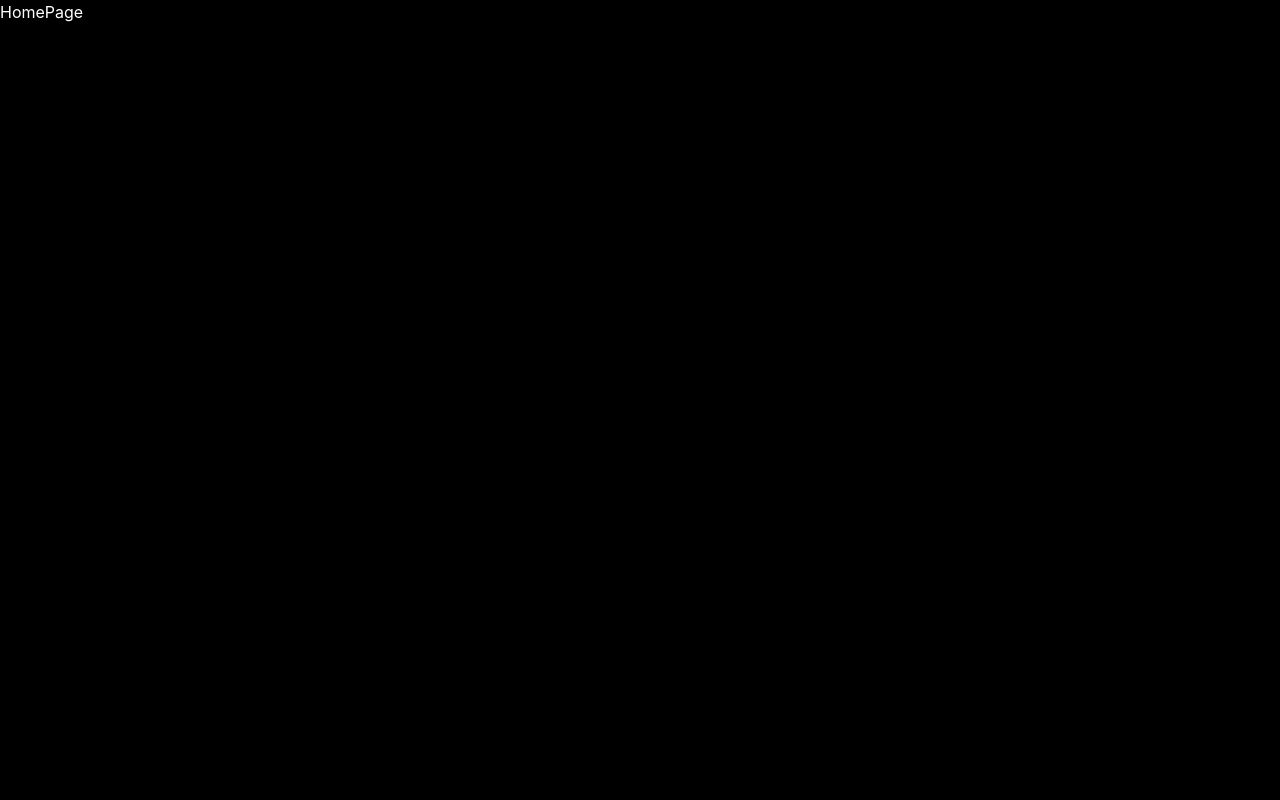
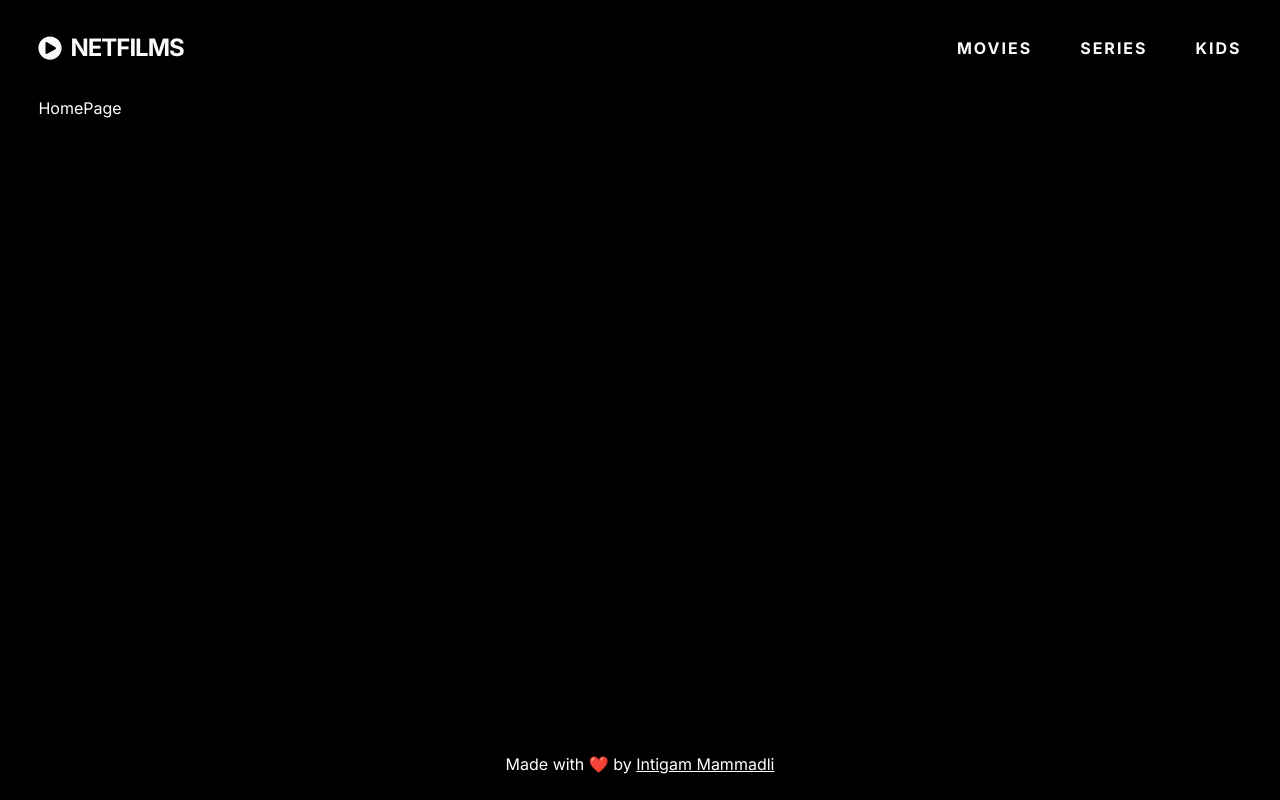
Before and after one commit to Intigam-M/netfilms, a Next.js app: page / in a window 1280 px wide. Built offline with nearby package versions, Linux system fonts and the light colour scheme.

Commit message:
Craete header and footer component

```diff
--- a/app/layout.js
+++ b/app/layout.js
@@ -1,10 +1,22 @@
+import { Inter } from "@next/font/google";
+
 import '@/styles/reset.css'
 import '@/styles/global.css'
 
+import {Header} from '@/components/header'
+import {Footer} from '@/components/footer'
+
+const interFontFamily = Inter({ subsets: ['latin'] });
+
+
 export default function RootLayout({ children }) {
-  return (
-    <html lang="en">
-      <body>{children}</body>
-    </html>
-  )
+    return (
+        <html lang="en" className={interFontFamily.className}>
+            <body className='container'>
+                <Header />
+                <main>{children}</main>
+                <Footer />
+            </body>
+        </html>
+    )
 }
--- /dev/null
+++ b/components/footer/index.js
@@ -0,0 +1,17 @@
+import React from "react";
+import Link from "next/link";
+
+import styles from "./styles.module.css";
+
+function Footer() {
+  return (
+    <footer className={styles.footer}>
+      Made with ❤️ by&nbsp;
+      <Link href="https://www.linkedin.com/in/intigam-mammadli/" target="_blank">
+        Intigam Mammadli
+      </Link>
+    </footer>
+  );
+}
+
+export { Footer };
--- /dev/null
+++ b/components/footer/styles.module.css
@@ -0,0 +1,9 @@
+.footer {
+    display: flex;
+    align-items: center;
+    justify-content: center;
+  }
+
+  .footer a {
+    text-decoration: underline;
+  }
--- /dev/null
+++ b/components/header/index.js
@@ -0,0 +1,24 @@
+import React from "react";
+import Link from "next/link";
+import { FaPlayCircle } from "react-icons/fa";
+
+import styles from "./styles.module.css";
+
+function Header() {
+  return (
+    <header className={`${styles.header} container fluid`}>
+      <div className={styles.headerWrapper}>
+        <Link className={styles.logo} href="/">
+          <FaPlayCircle /> NETFILMS
+        </Link>
+        <nav className={styles.navigationMenu}>
+          <Link href="#">MOVIES</Link>
+          <Link href="#">SERIES</Link>
+          <Link href="#">KIDS</Link>
+        </nav>
+      </div>
+    </header>
+  );
+}
+
+export { Header };
--- /dev/null
+++ b/components/header/styles.module.css
@@ -0,0 +1,27 @@
+.header {
+    background: linear-gradient(180deg, rgba(0, 0, 0, 0.8), rgba(0, 0, 0, 0));
+  }
+
+  .headerWrapper {
+    display: flex;
+    align-items: center;
+    justify-content: space-between;
+  }
+
+  .logo {
+    display: flex;
+    align-items: center;
+    gap: 8px;
+    font-size: 24px;
+    font-weight: 700;
+    letter-spacing: -1px;
+    color: #fafafa;
+  }
+
+  .navigationMenu {
+    display: flex;
+    gap: 48px;
+    color: #fafafa;
+    font-weight: 700;
+    letter-spacing: 2px;
+  }
--- a/package.json
+++ b/package.json
@@ -9,10 +9,12 @@
     "lint": "next lint"
   },
   "dependencies": {
+    "@next/font": "^13.4.7",
     "eslint": "8.43.0",
     "eslint-config-next": "13.4.7",
     "next": "13.4.7",
     "react": "18.2.0",
-    "react-dom": "18.2.0"
+    "react-dom": "18.2.0",
+    "react-icons": "^4.10.1"
   }
 }
```
Also changed, not shown: 1 other file (tests, documents, lock files or other folders).
